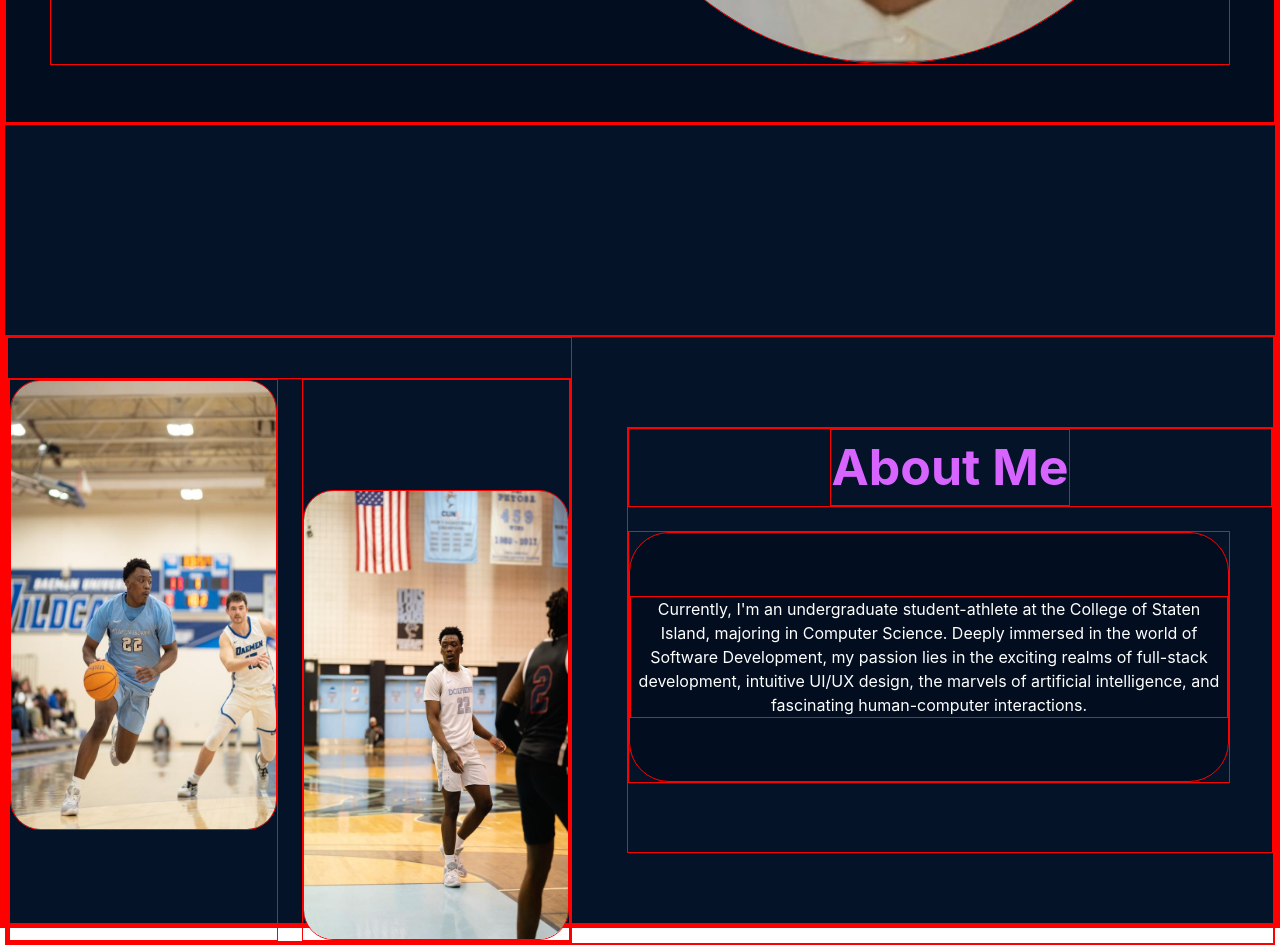
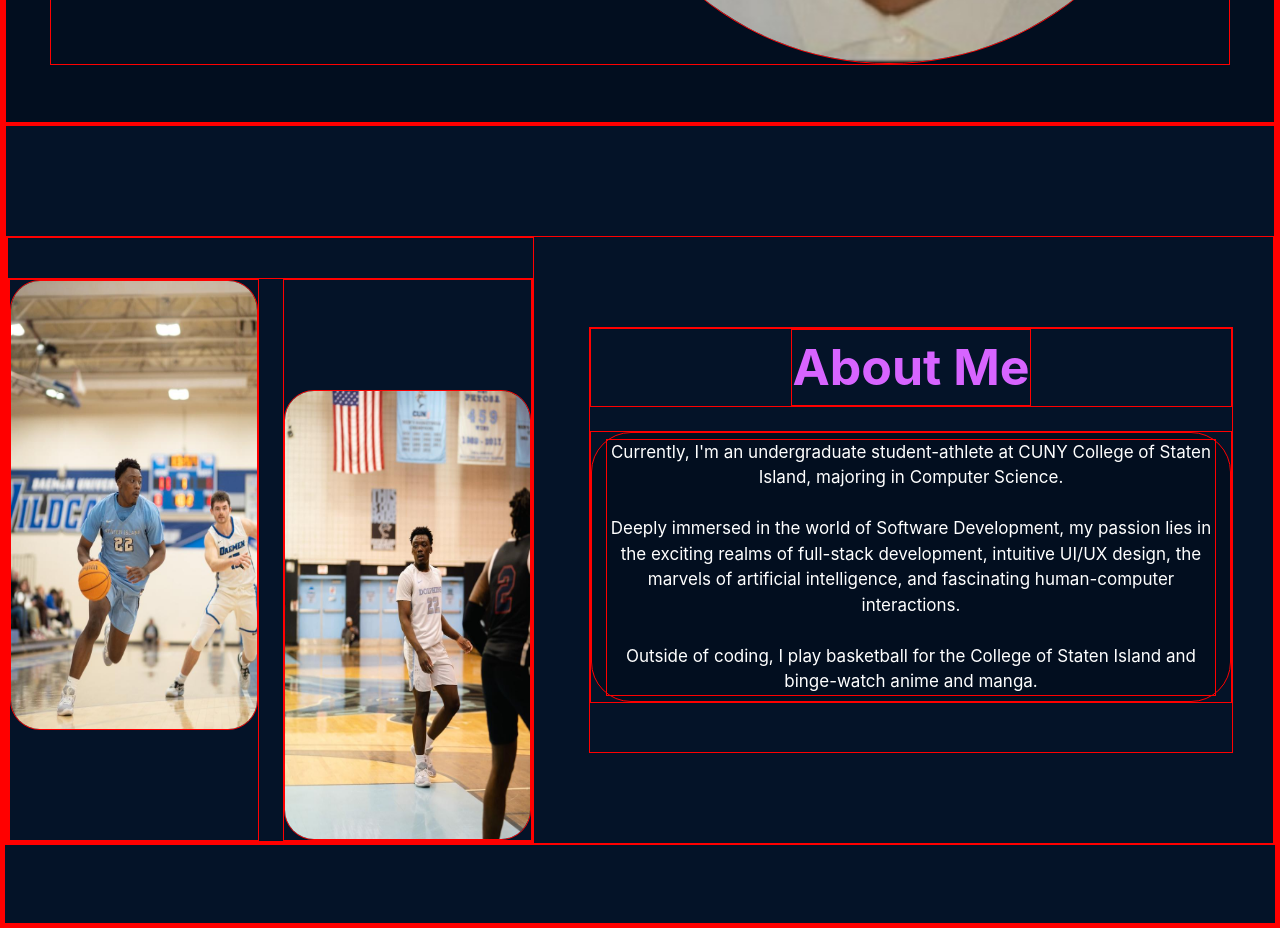
Before and after one commit to AdefelaFakorode/Adefela, a React (Vite) app: page / in a window 1280 px wide. Shown: the part 680-1625 px from the top of the page. Built offline with nearby package versions, Linux system fonts and the light colour scheme.

Commit message:
finished about pg

```diff
--- a/src/components/About.jsx
+++ b/src/components/About.jsx
@@ -5,42 +5,38 @@ import BBP2 from "../assets/BBP2.jpg";
 const About = () => {
   return (
     <div name="about" className=" w-full h-screen  bg-primary">
-      <div className="my-[135px] xl:my-[210px] md:my-[240px] ">
-        <div className="xl:flex md:flex xl:flex-row-reverse md:flex-row-reverse justify-center">
-
-
-
+      <div className="xl:pt-[110px]  pt-[100px]">
+        <div className="xl:flex md:flex xl:flex-row-reverse md:flex-row-reverse justify-center ">
           {/*About-text*/}
-          <div className="xl:ml-[55px] xl:my-[90px] md:ml-[55px] md:my-[90px]">
+          <div className="xl:ml-[55px] xl:my-[90px] md:ml-[55px] md:my-[90px] xl:mr-[40px] ">
             <div className="flex justify-center  text-primaryTextColor font-bold text-[50px] mb-6">
               <h1>About Me</h1>
             </div>
 
             {/*Card*/}
-            <div className="flex justify-center xl:mr-[42px]">
-            <div className="w-[410px] h-[250px] xl:w-[600px] xl:h-[250px] md:w-[600px] md:h-[250px] rounded-[40px] xl:rounded-[40px] bg-secondary flex items-center">
-                <p className="my-8 text-white  text-center">
-                  Currently, I'm an undergraduate student-athlete at the College
-                  of Staten Island, majoring in Computer Science. Deeply
-                  immersed in the world of Software Development, my passion lies
-                  in the exciting realms of full-stack development, intuitive
-                  UI/UX design, the marvels of artificial intelligence, and
-                  fascinating human-computer interactions.
-                </p>
+            <div className="flex justify-center">
+              <div className="w-[410px] h-[250px] xl:w-[640px] xl:h-[270px] md:w-[600px] md:h-[250px] rounded-[40px] xl:rounded-[40px] bg-secondary flex items-center">
+<p className="my-8 mx-[14px] text-white xl:text-[17px] md:text-[17px] text-[14px] text-center">
+  Currently, I'm an undergraduate student-athlete at CUNY College of Staten Island, majoring in Computer Science.
+  <br /><br />
+  Deeply immersed in the world of Software Development, my passion lies in the exciting realms of full-stack development, intuitive UI/UX design, the marvels of artificial intelligence, and fascinating human-computer interactions.
+  <br /><br />
+  Outside of coding, I play basketball for the College of Staten Island and binge-watch anime and manga.
+</p>
+
               </div>
             </div>
           </div>
-
-
 
           {/*Images*/}
           <div className="flex-auto center">
             <div className="flex justify-center mt-10 space-x-6">
               <div>
                 <img
-                src={BBP1}
-                alt="bbp1"
-                className="w-[170px] h-[250px] xl:w-[300px] xl:h-[450px] md:w-[250px] md:h-[370px] rounded-[30px]" />
+                  src={BBP1}
+                  alt="bbp1"
+                  className="w-[170px] h-[250px] xl:w-[300px] xl:h-[450px] md:w-[250px] md:h-[370px] rounded-[30px]"
+                />
               </div>
               <div>
                 <img
@@ -51,10 +47,6 @@ const About = () => {
               </div>
             </div>
           </div>
-
-
-
-
         </div>
       </div>
     </div>
```
